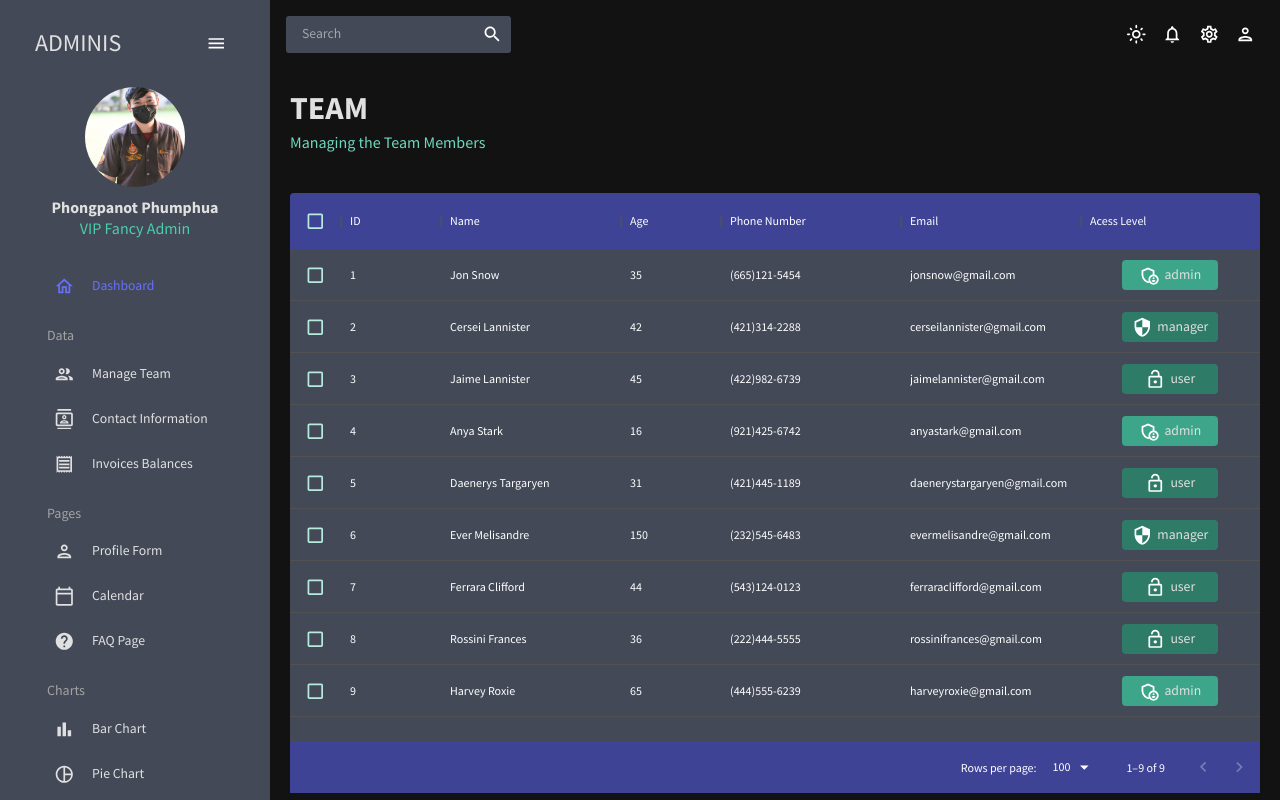
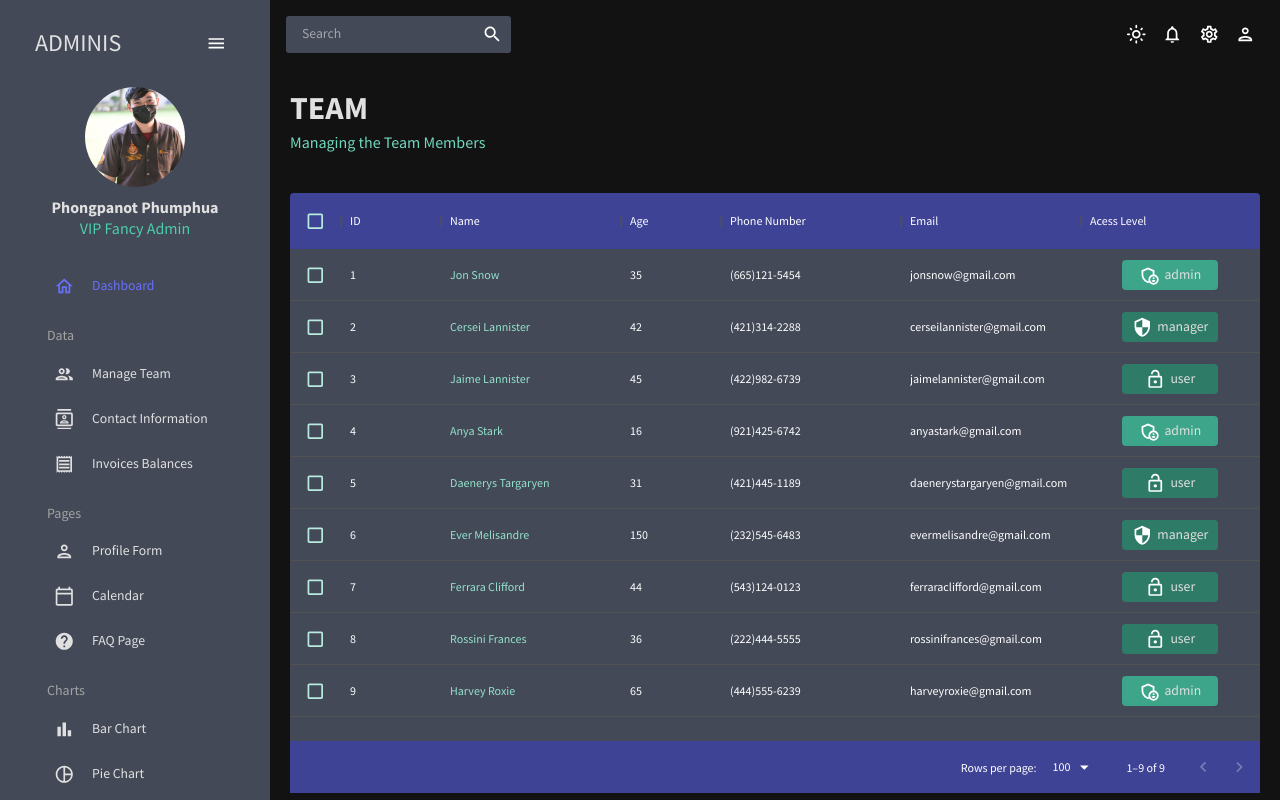
Before and after one commit to pntErk/React-admin-dashboard-app, a React (Create React App) app in the folder react-admin/: page /team in a window 1280 px wide. Built offline with nearby package versions, Linux system fonts and the light colour scheme.

Commit message:
team: resolve color of coumn name cell

```diff
--- a/react-admin/src/scenes/team/index.jsx
+++ b/react-admin/src/scenes/team/index.jsx
@@ -17,7 +17,7 @@ const Team = () => {
       field: "name",
       headerName: "Name",
       flex: 1,
-      cellClassName: "name-colu,m--cell",
+      cellClassName: "name-column--cell",
     },
     {
       field: "age",
```
